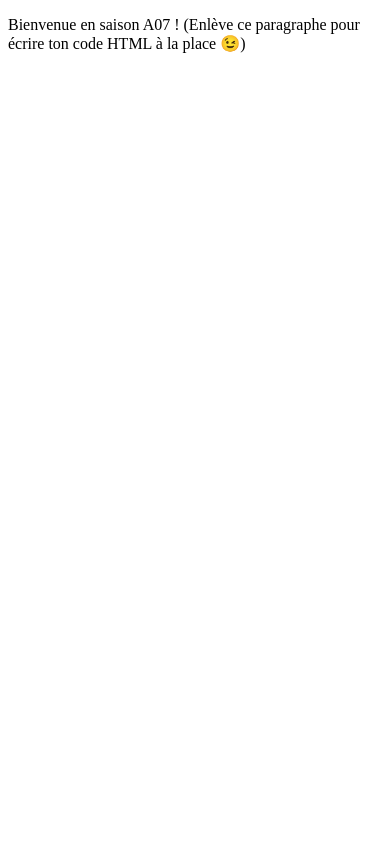
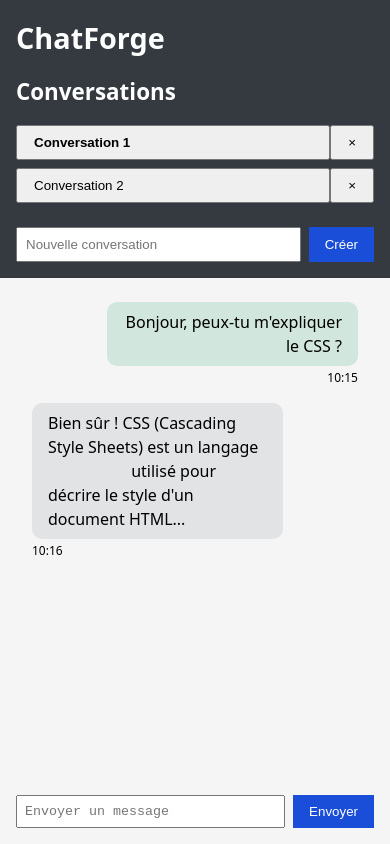
Before and after one commit to FrancoisNovais/ChatForge, a Svelte app: page / in a window 390 px wide. Built offline with nearby package versions, Linux system fonts and the light colour scheme.

Commit message:
Implémentation de l’interface utilisateur en HTML/CSS avec support responsive (mobile-first)

```diff
--- a/src/App.svelte
+++ b/src/App.svelte
@@ -1,10 +1,267 @@
 <script>
 </script>
 
-<p>
-    Bienvenue en saison A07 ! (Enlève ce paragraphe pour écrire ton code HTML à
-    la place 😉)
-</p>
+<div class="app">
+    <aside class="app__sidebar sidebar">
+        <nav class="sidebar__nav">
+            <h1 class="sidebar__title">ChatForge</h1>
+            <div class="sidebar__conversations">
+                <h2 class="sidebar__conversations-title">Conversations</h2>
+                <div class="sidebar__conversation">
+                    <button
+                        class="sidebar__conversation-button sidebar__conversation-button--selected"
+                    >
+                        Conversation 1
+                    </button>
+                    <button
+                        class="sidebar__conversation-delete"
+                        aria-label="Supprimer">×</button
+                    >
+                </div>
+                <div class="sidebar__conversation">
+                    <button class="sidebar__conversation-button"
+                        >Conversation 2</button
+                    >
+                    <button
+                        class="sidebar__conversation-delete"
+                        aria-label="Supprimer">×</button
+                    >
+                </div>
+            </div>
+        </nav>
+        <form class="sidebar__form">
+            <input
+                type="text"
+                name="title"
+                placeholder="Nouvelle conversation"
+                class="sidebar__input"
+            />
+            <button type="submit" class="sidebar__create-button">Créer</button>
+        </form>
+    </aside>
+
+    <main class="app__chat chat">
+        <ul class="chat__messages">
+            <li class="chat__message chat__message--user">
+                <div class="chat__bubble">
+                    Bonjour, peux-tu m'expliquer le CSS ?
+                </div>
+                <span class="chat__date">10:15</span>
+            </li>
+            <li class="chat__message chat__message--ai">
+                <div class="chat__bubble">
+                    Bien sûr ! CSS (Cascading Style Sheets) est un langage
+                    utilisé pour décrire le style d'un document HTML...
+                </div>
+                <span class="chat__date">10:16</span>
+            </li>
+        </ul>
+        <form class="chat__form">
+            <textarea
+                name="message"
+                placeholder="Envoyer un message"
+                rows="1"
+                class="chat__input"
+            ></textarea>
+            <button type="submit" class="chat__send-button">Envoyer</button>
+        </form>
+    </main>
+</div>
 
 <style>
+    .app {
+        display: flex;
+        flex-direction: column;
+        height: 100vh;
+        width: 100vw;
+        overflow: hidden;
+        position: relative;
+    }
+
+    .app__sidebar {
+        background: var(--color-bg-sidebar);
+        color: white;
+        padding: 1rem;
+        position: relative;
+        z-index: 10;
+        flex-shrink: 0;
+    }
+
+    .app__chat {
+        flex: 1;
+        flex-grow: 1;
+        min-width: 0;
+        background: var(--color-bg-main);
+        padding: 1rem;
+        display: flex;
+        flex-direction: column;
+        overflow: hidden;
+        position: relative;
+        z-index: 1;
+    }
+
+    /* Sidebar */
+    .sidebar {
+        display: flex;
+        flex-direction: column;
+        justify-content: space-between;
+    }
+
+    .sidebar__title {
+        font-size: 1.8rem;
+        margin-bottom: 1rem;
+    }
+
+    .sidebar__conversations-title {
+        font-size: 1.4rem;
+        margin-bottom: 1rem;
+    }
+
+    .sidebar__conversation {
+        display: flex;
+        justify-content: space-between;
+        align-items: center;
+        margin-bottom: 0.5rem;
+    }
+
+    .sidebar__conversation-button {
+        flex-grow: 1;
+        text-align: left;
+        padding: 0.5rem 1rem;
+        cursor: pointer;
+    }
+
+    .sidebar__conversation-button--selected {
+        font-weight: bold;
+    }
+
+    .sidebar__conversation-delete {
+        padding: 0.5rem 1rem;
+        cursor: pointer;
+    }
+
+    .sidebar__form {
+        margin-top: 1rem;
+        display: flex;
+        gap: 0.5rem;
+    }
+
+    .sidebar__input {
+        flex: 1;
+        padding: 0.5rem;
+    }
+
+    .sidebar__create-button {
+        padding: 0.5rem 1rem;
+        background: var(--color-bg-button);
+        color: white;
+        border: none;
+        cursor: pointer;
+    }
+
+    .sidebar__create-button:hover {
+        background: var(--color-bg-button-hover);
+    }
+
+    .sidebar__create-button:active {
+        background: var(--color-bg-button-active);
+    }
+
+    /* Chat */
+    .chat__messages {
+        flex-grow: 1;
+        overflow-y: auto;
+        padding: 0;
+        margin: 0 0 1rem 0;
+        list-style: none;
+        display: flex;
+        flex-direction: column;
+    }
+
+    .chat__message {
+        max-width: 70%;
+        margin: 0.5rem 1rem;
+        display: flex;
+        flex-direction: column;
+    }
+
+    .chat__bubble {
+        padding: 0.5rem 1rem;
+        border-radius: 10px;
+        white-space: pre-wrap;
+    }
+
+    .chat__message--user {
+        align-self: flex-end;
+    }
+    .chat__message--user .chat__bubble {
+        background: var(--color-bg-user);
+        text-align: right;
+    }
+    .chat__message--user .chat__date {
+        text-align: right;
+    }
+
+    .chat__message--ai {
+        align-self: flex-start;
+    }
+    .chat__message--ai .chat__bubble {
+        background: var(--color-bg-assistant);
+        text-align: left;
+    }
+    .chat__message--ai .chat__date {
+        text-align: left;
+    }
+
+    .chat__date {
+        font-size: 0.75rem;
+        margin-top: 0.2rem;
+        background: none;
+        padding: 0;
+        display: block;
+    }
+
+    .chat__form {
+        display: flex;
+        gap: 0.5rem;
+    }
+
+    .chat__input {
+        flex: 1;
+        resize: none;
+        padding: 0.5rem;
+    }
+
+    .chat__send-button {
+        padding: 0.5rem 1rem;
+        background: var(--color-bg-button);
+        color: white;
+        border: none;
+        cursor: pointer;
+    }
+
+    .chat__send-button:hover {
+        background: var(--color-bg-button-hover);
+    }
+
+    .chat__send-button:active {
+        background: var(--color-bg-button-active);
+    }
+
+    /* Responsive */
+    @media (min-width: 768px) {
+        .app {
+            flex-direction: row;
+        }
+
+        .app__sidebar {
+            width: 300px;
+            height: 100vh;
+            overflow-y: auto;
+        }
+
+        .app__chat {
+            height: 100vh;
+        }
+    }
 </style>
--- a/src/app.css
+++ b/src/app.css
@@ -1 +1,28 @@
-/* fichier pour le CSS de base (body, balises pour lesquelles on veut toujours la même mise en forme..) */
+
+:root {
+    --color-bg-button: #1a4ed8;
+    --color-bg-button-hover: #123ec0;
+    --color-bg-button-active: #0f4ea1;
+    --color-bg-sidebar: #343a40;
+    --color-bg-main: #f5f5f5;
+    --color-bg-user: #d1e7dd;
+    --color-bg-assistant: #e2e3e5;
+
+    --font-sans: system-ui, -apple-system, Segoe UI, Roboto, Ubuntu, Cantarell,
+    sans-serif;
+}
+
+ * {
+    box-sizing: border-box;
+    margin: 0;
+    padding: 0;
+}
+
+html {
+    line-height: 1.5;
+}
+
+body {
+    background: var(--bg-main);
+    font-family: var(--font-sans);
+}
```
Also changed, not shown: 1 other file (tests, documents, lock files or other folders).
